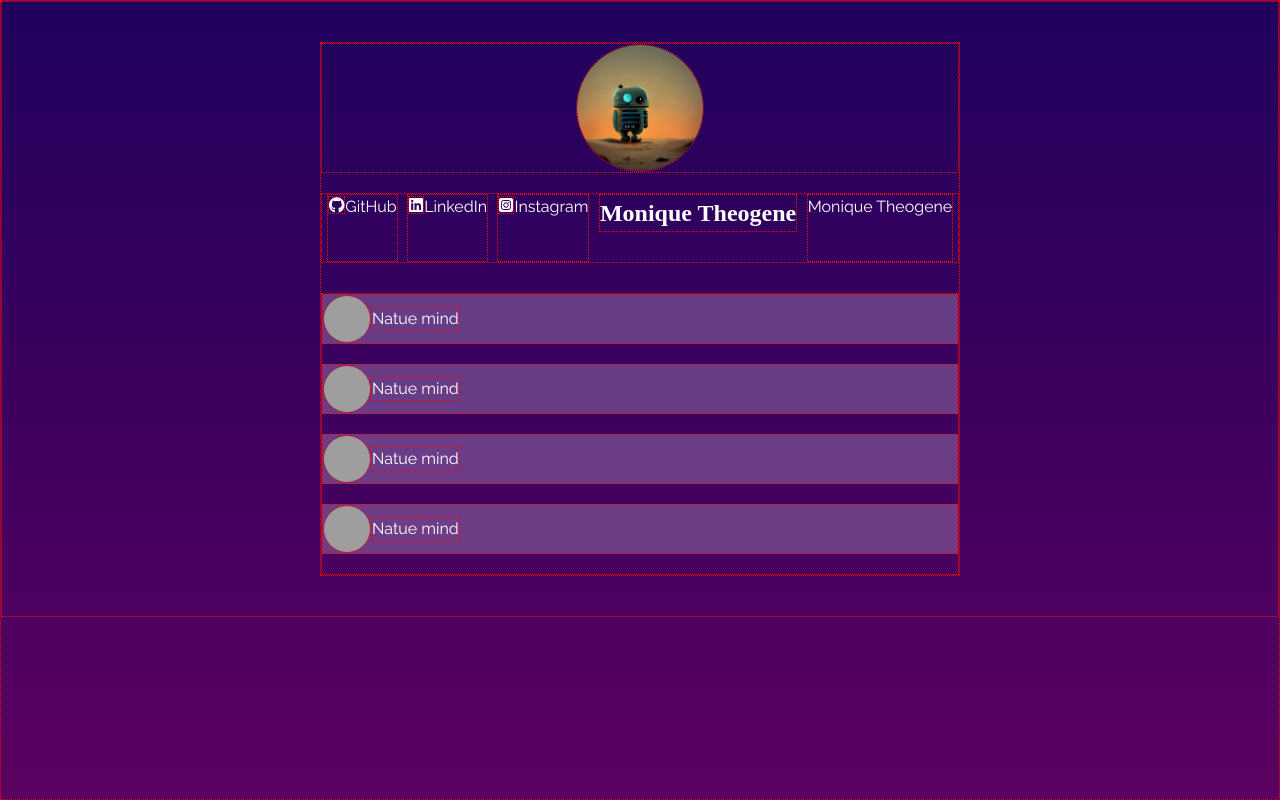
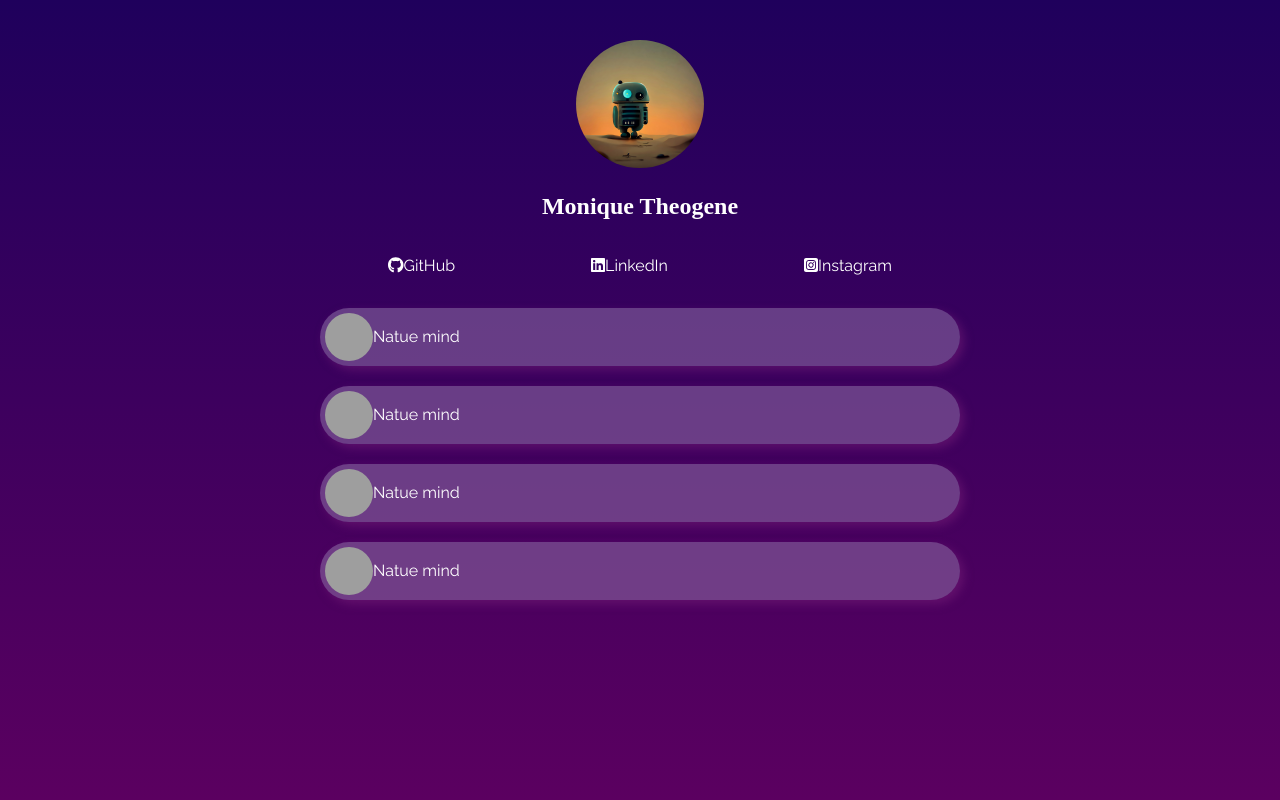
Before and after one commit to MoniqueTheogene123/link-in-bio, a plain HTML site: page index.html in a window 1280 px wide. Drawn offline with nearby package versions, Linux system fonts and the light colour scheme; grey boxes are pictures that could not be loaded; a web font is replaced by a local one.

Commit message:
final page first draft

```diff
--- a/index.html
+++ b/index.html
@@ -19,9 +19,11 @@
     <title>Monique's links</title>
 
     <style>
+      /*
       * {
         border: 1px red dotted;
       }
+      */
 
       html {
         min-height: 100%;
@@ -29,9 +31,13 @@
 
       .item {
         background-color: rgba(149, 123, 173, 0.5);
+        border-radius: 1000px;
         margin-bottom: 20px;
         display: flex;
         align-items: center;
+        padding: 5px;
+        padding-right: 53px;
+        box-shadow: 4px 4px 10px 0px rgba(122,32,122,0.5);
       }
 
       .image-row {
@@ -98,6 +104,7 @@
     <div class="main-container">
       <div class="image-row">
       <img class="avatar-image" src="/thumbnails/justin-ha-ER3BuRKBJ2g-unsplash.jpg" alt="monique headshot"></div>
+      <div class="name-row">Monique Theogene</div>
 
       <div class="social-icons-row">
         <a href="https://github.com/MoniqueTheogene123" target="_blank">
@@ -106,10 +113,9 @@
           <i class="fa-brands fa-linkedin"></i>LinkedIn</a>
         <a href="https://instagram.com/momotheo/" target="_blank">
           <i class="fa-brands fa-square-instagram"></i>Instagram</a>
+        </div>
 
-      <div class="name-row">Monique Theogene</div>
-      <a href="https://moniquetheogene.com" target="_blank"></i>Monique Theogene</a>
-    </div>
+
 
     <div class="links-rows">
       <div class="item">
```
